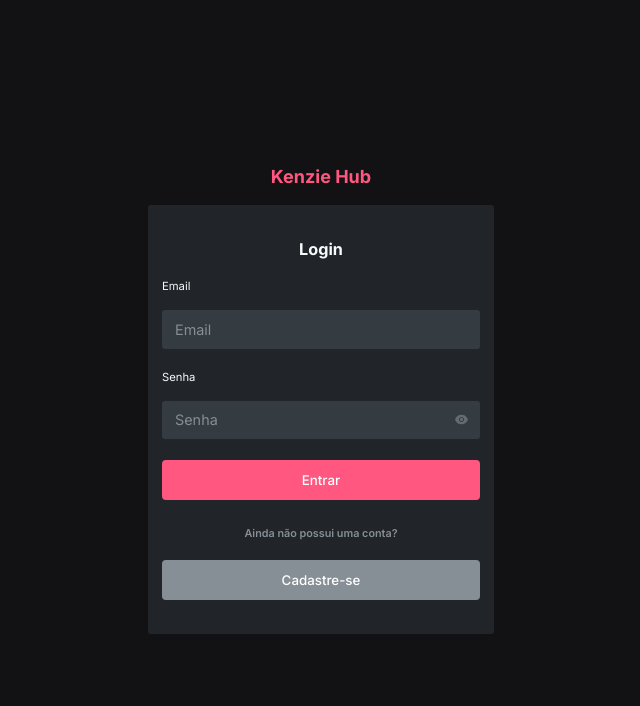
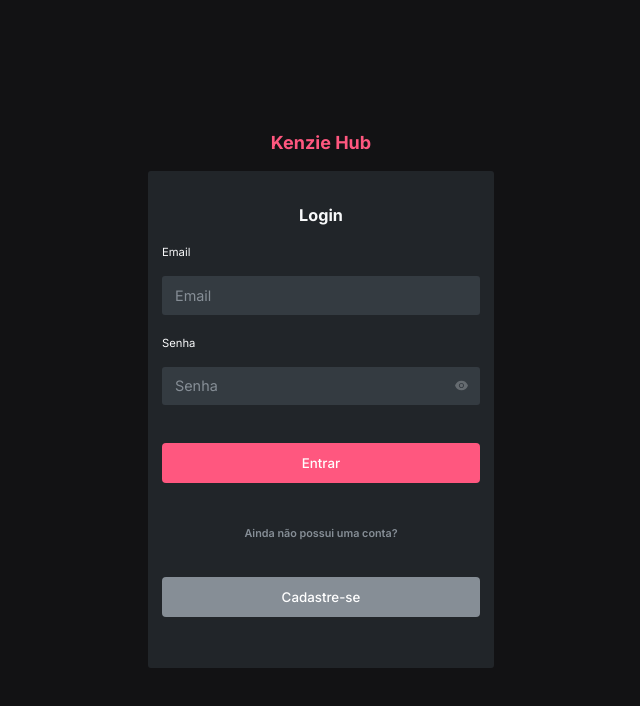
Before and after one commit to werikscs/hub-portfolios, a React (Create React App) app: page / in a window 1280 px wide. Shown: the top 706 px of the page, without its empty margins (319-959 px from the left). Built offline with nearby package versions, Linux system fonts and the light colour scheme.

Commit message:
refactor(components/button): change button margin

```diff
--- a/src/components/Button/styles.js
+++ b/src/components/Button/styles.js
@@ -2,6 +2,8 @@
 
 export const Button = styled.button`
   padding: 12px 22px;
+
+  margin: 17px 0;
 
   font-weight: 500;
 
```
